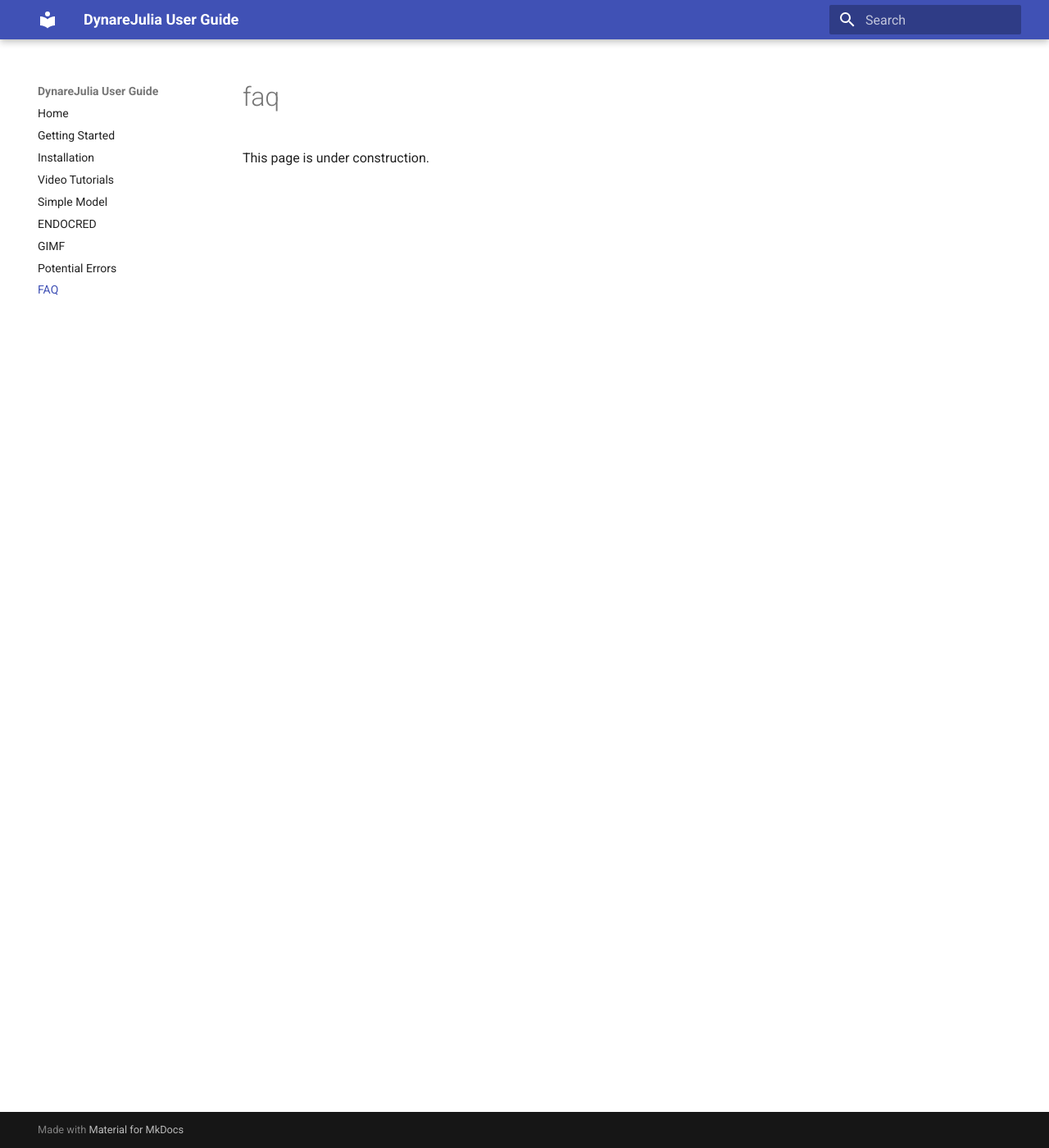
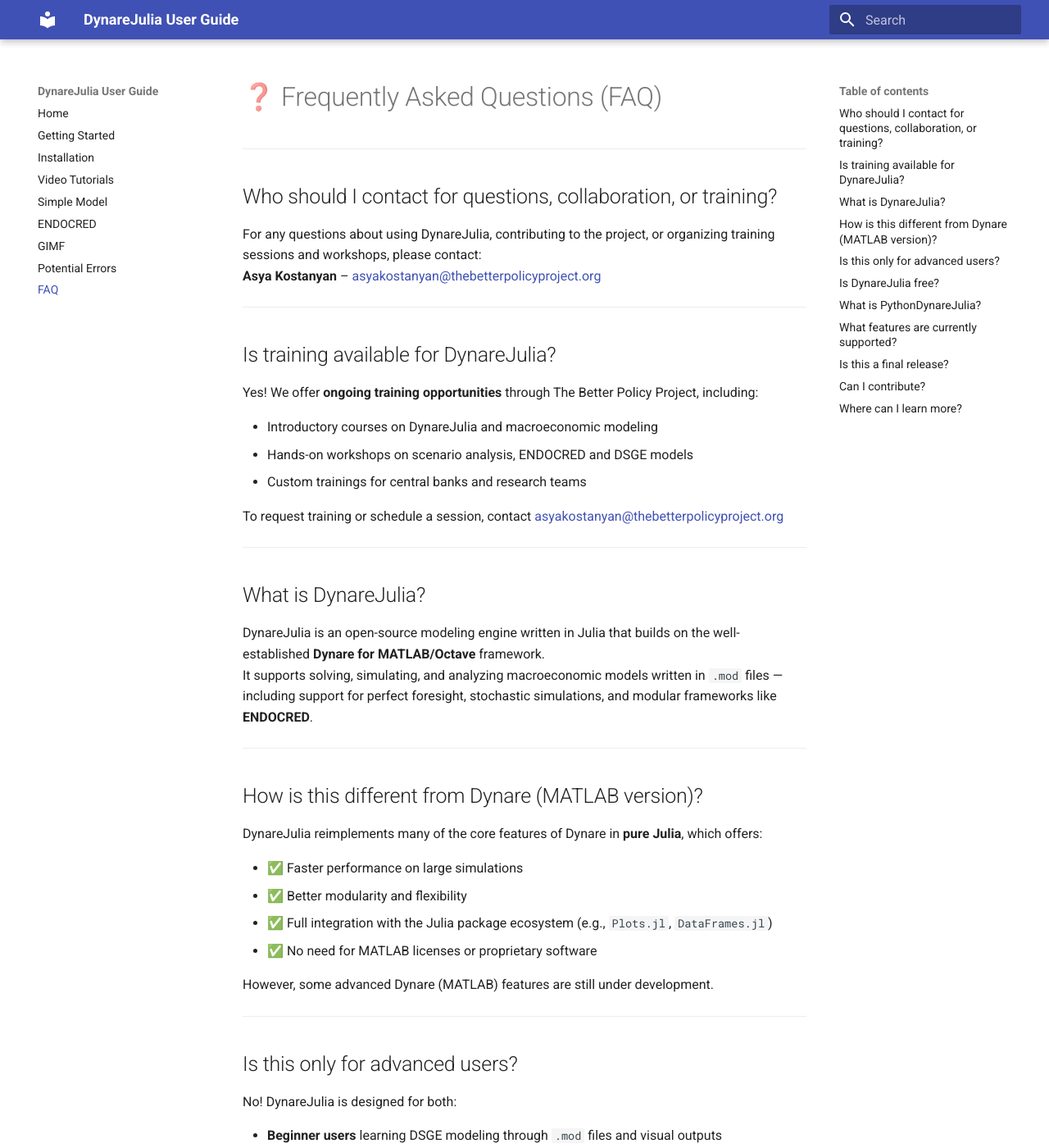
Before and after one commit to AsyaKostanyan/DynareJulia-User-Guide, an MkDocs documentation site: the page built from docs/faq.md, in a window 1280 px wide and 1400 px high. Shown: the whole window at 82% size. Built offline with MkDocs 1.6.1 and Material for MkDocs 9.7.7, drawn with Linux system fonts in a browser that asks for light colours; some of the changed text lies outside the part shown.

Commit message:
Create the FAQ page

```diff
--- a/docs/faq.md
+++ b/docs/faq.md
@@ -1,3 +1,123 @@
-# faq
+# ❓ Frequently Asked Questions (FAQ)
 
-This page is under construction.
+---
+
+## Who should I contact for questions, collaboration, or training?
+
+For any questions about using DynareJulia, contributing to the project, or organizing training sessions and workshops, please contact:
+**Asya Kostanyan** – [asyakostanyan@thebetterpolicyproject.org](mailto:asyakostanyan@thebetterpolicyproject.org)
+
+---
+
+## Is training available for DynareJulia?
+
+Yes! We offer **ongoing training opportunities** through The Better Policy Project, including:
+
+- Introductory courses on DynareJulia and macroeconomic modeling
+- Hands-on workshops on scenario analysis, ENDOCRED and DSGE models
+- Custom trainings for central banks and research teams
+
+To request training or schedule a session, contact [asyakostanyan@thebetterpolicyproject.org](mailto:asyakostanyan@thebetterpolicyproject.org)
+
+---
+
+## What is DynareJulia?
+
+DynareJulia is an open-source modeling engine written in Julia that builds on the well-established **Dynare for MATLAB/Octave** framework.
+It supports solving, simulating, and analyzing macroeconomic models written in `.mod` files — including support for perfect foresight, stochastic simulations, and modular frameworks like **ENDOCRED**.
+
+---
+
+## How is this different from Dynare (MATLAB version)?
+
+DynareJulia reimplements many of the core features of Dynare in **pure Julia**, which offers:
+
+- ✅ Faster performance on large simulations
+- ✅ Better modularity and flexibility
+- ✅ Full integration with the Julia package ecosystem (e.g., `Plots.jl`, `DataFrames.jl`)
+- ✅ No need for MATLAB licenses or proprietary software
+
+However, some advanced Dynare (MATLAB) features are still under development.
+
+---
+
+## Is this only for advanced users?
+
+No! DynareJulia is designed for both:
+
+- **Beginner users** learning DSGE modeling through `.mod` files and visual outputs
+- **Advanced users** developing modular, nonlinear, or multi-country models
+
+If you’re familiar with Dynare in MATLAB or FPAS-style modeling, you can switch to DynareJulia easily.
+
+---
+
+## Is DynareJulia free?
+
+Yes. DynareJulia is **100% free and open source** — and it will remain that way.
+You can use it, modify it, and redistribute it under its permissive license.
+
+---
+
+## What is PythonDynareJulia?
+
+**PythonDynareJulia** is a new project under development that provides a **Python-based frontend for DynareJulia**.
+
+Its goals are to:
+
+- Make DynareJulia more accessible to economists familiar with Python
+- Offer a GUI-like interface for loading, solving, and simulating `.mod` files
+- Integrate `Dynare.jl` as the computational backend while using Python for:
+  - Input/output
+  - Visualization (`matplotlib`, `seaborn`)
+  - Notebook-based interaction (e.g., Jupyter)
+
+This allows users to benefit from Julia's performance **without leaving their Python workflow**.
+
+---
+
+> 📌 The PythonDynareJulia interface will be fully free and open source. More details coming soon!
+
+## What features are currently supported?
+
+- Solving DSGE and perfect foresight models
+- `@dynare` macro and `Dynare.run_model()` interface
+- Visualizing IRFs with `Plots.jl`
+- Multiple-model comparison
+- Integration with custom Julia scripts
+
+---
+
+## Is this a final release?
+
+Not yet. DynareJulia is actively under development.
+
+---
+
+## Can I contribute?
+
+Yes, contributors are welcome! You can:
+
+- Submit feedback via email
+- Share your own `.mod` and `.jl` examples
+- Help write docs or tutorials
+
+---
+
+## Where can I learn more?
+
+Explore:
+
+- [Video Tutorials](video-tutorials.md)
+- [Simple Model Walkthrough](simple-model.md)
+- [ENDOCRED Use Case](endocred.md)
+- [Official Research](https://www.thebetterpolicyproject.org/research-papers)
+
+Also see the official DynareJulia repositories:
+
+- [DynareJulia GitHub repository](https://github.com/DynareJulia/Dynare.jl)
+- [DynareJulia Documentation](https://dynarejulia.github.io/Dynare.jl/dev/)
+
+---
+
+For anything else, reach out to [asyakostanyan@thebetterpolicyproject.org](mailto:asyakostanyan@thebetterpolicyproject.org)
```
Also changed, not shown: docs/endocred.md (+2 -2 lines).
